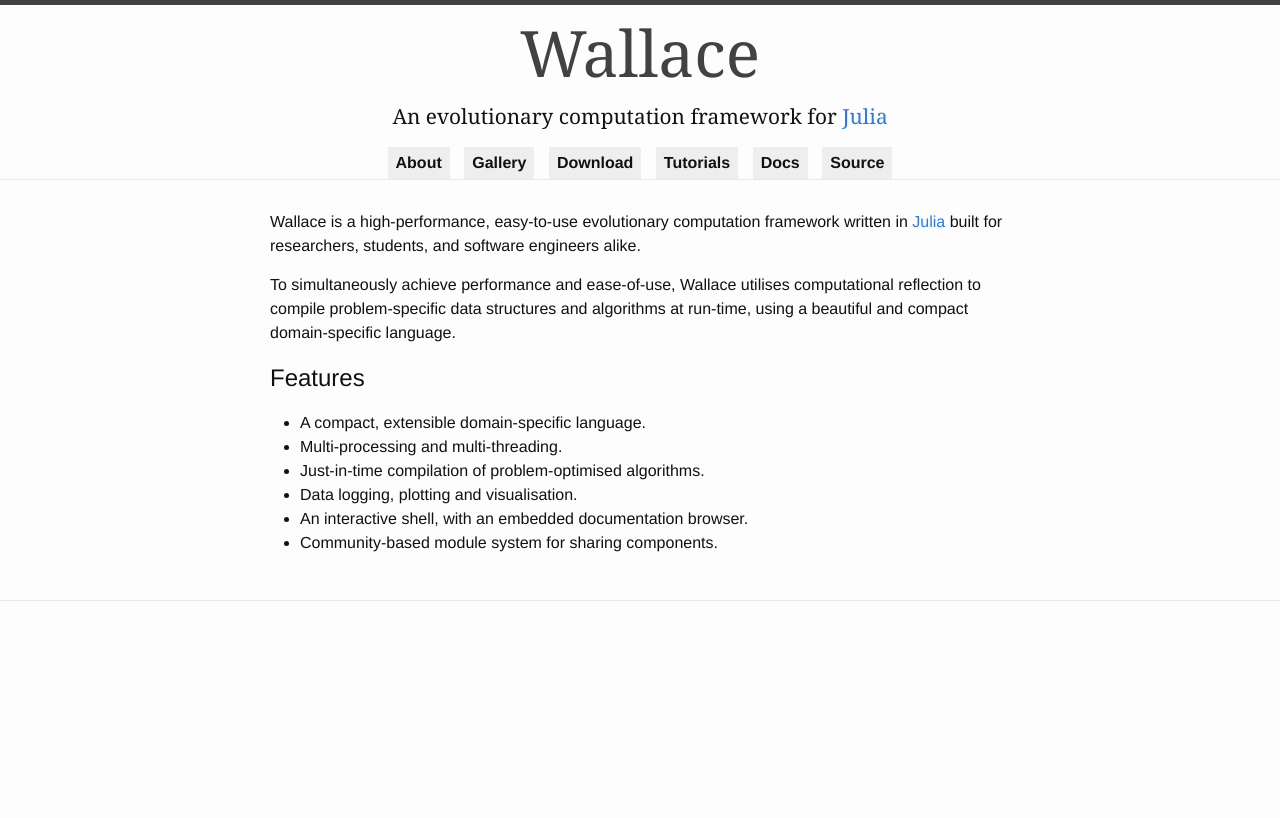
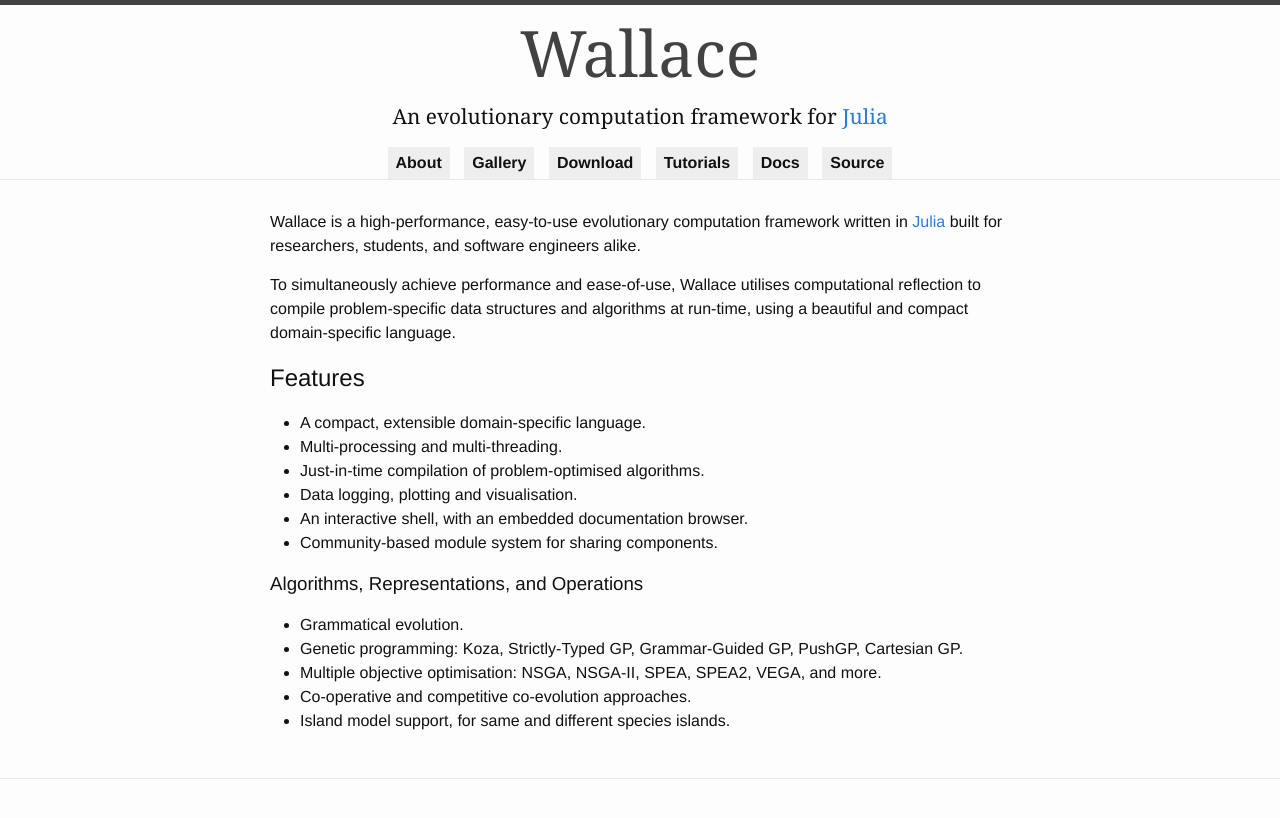
Before and after one commit to ChrisTimperley/Wallace.jl, a Jekyll site: the page built from index.html, in a window 1280 px wide. Shown: the top 818 px of the page. Built offline with Jekyll 4.4.1, drawn with Linux system fonts in a browser that asks for light colours.

Commit message:
Update index.html

```diff
--- a/index.html
+++ b/index.html
@@ -23,3 +23,13 @@
   <li>An interactive shell, with an embedded documentation browser.</li>
   <li>Community-based module system for sharing components.</li>
 </ul>
+
+<h3>Algorithms, Representations, and Operations</h3>
+
+<ul>
+  <li>Grammatical evolution.</li>
+  <li>Genetic programming: Koza, Strictly-Typed GP, Grammar-Guided GP, PushGP, Cartesian GP.</li>
+  <li>Multiple objective optimisation: NSGA, NSGA-II, SPEA, SPEA2, VEGA, and more.</li>
+  <li>Co-operative and competitive co-evolution approaches.</li>
+  <li>Island model support, for same and different species islands.</li>
+</ul>
```
